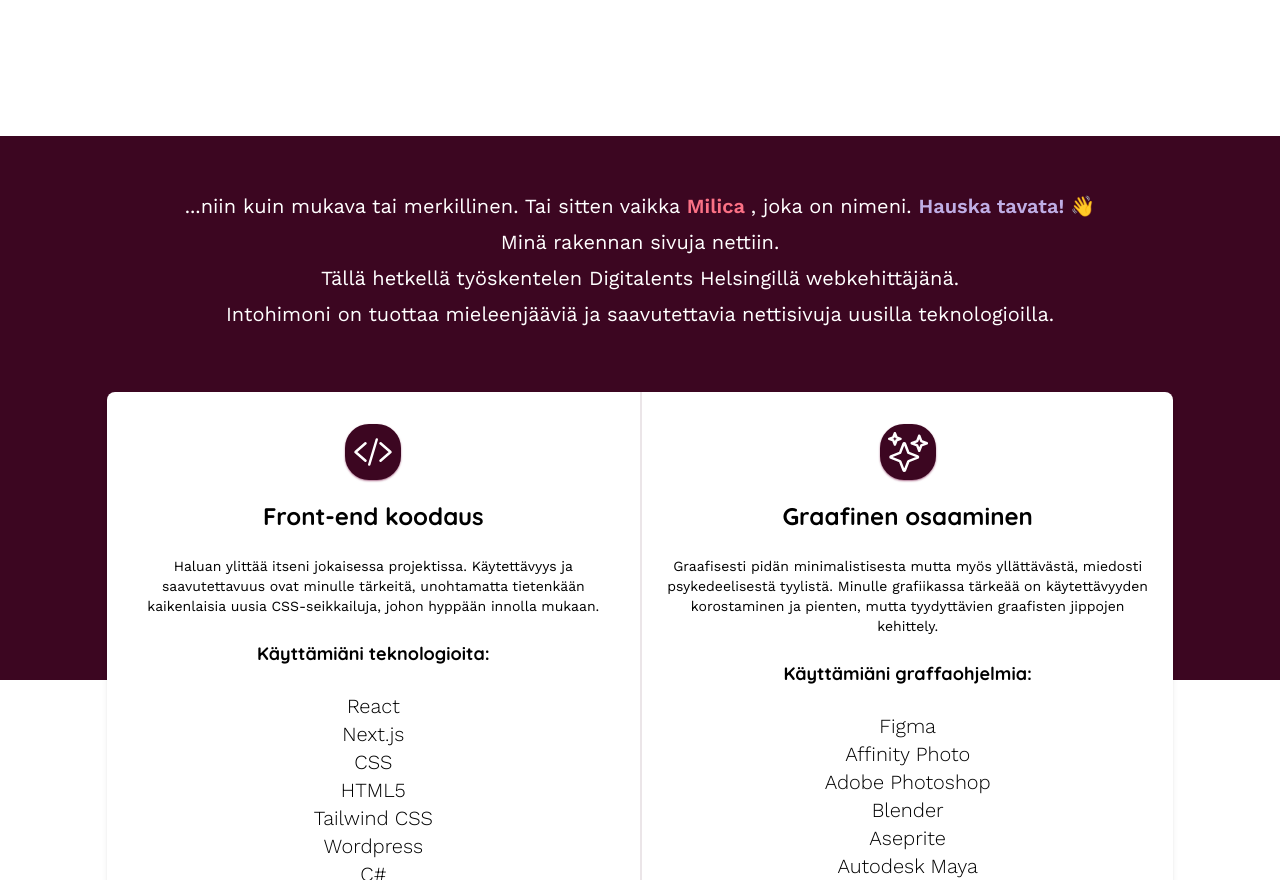
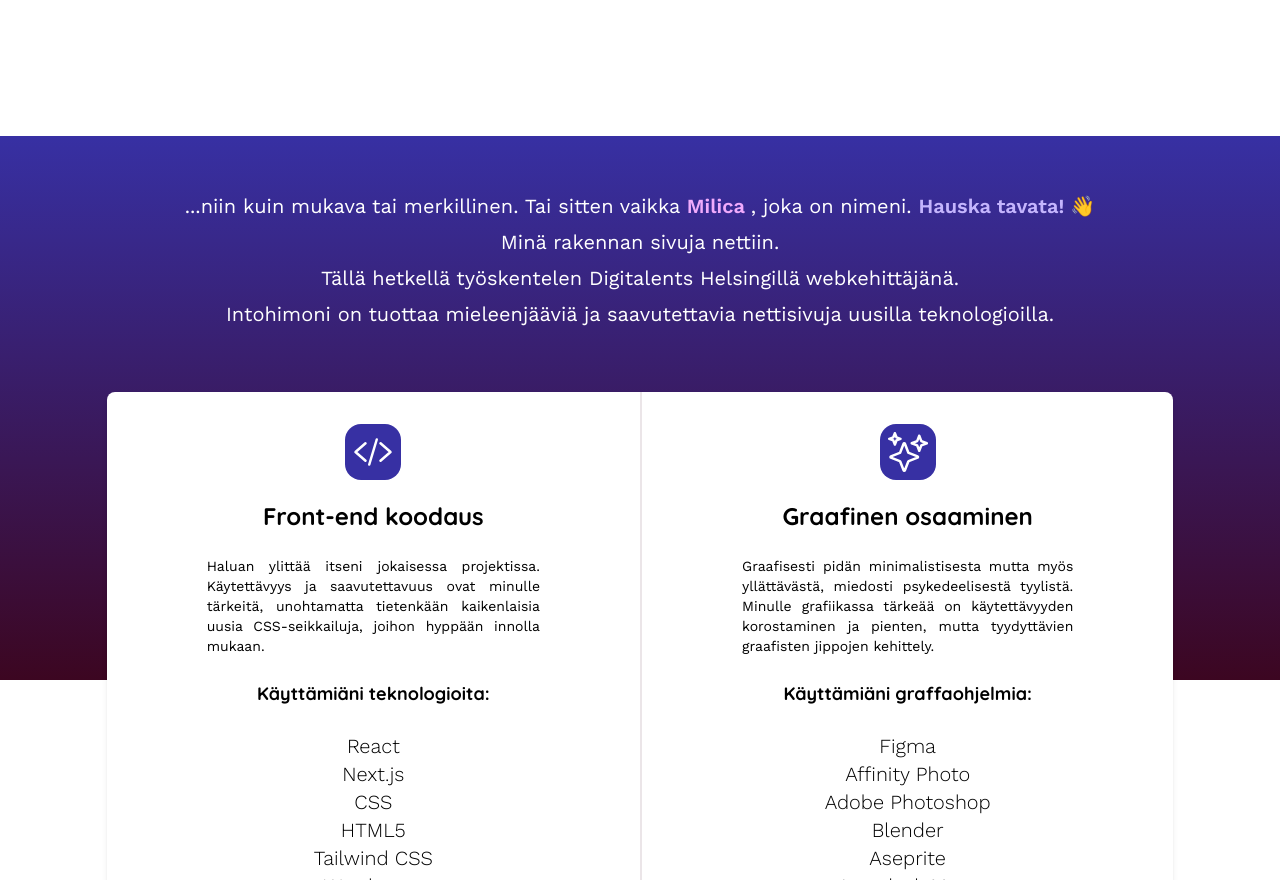
Before and after one commit to MilicaKrivokapic/Portfolio2022, a Next.js app: page / in a window 1280 px wide. Shown: the part 700-1580 px from the top of the page. Built offline with nearby package versions, Linux system fonts and the light colour scheme.

Commit message:
changed boring background color to gradient

```diff
--- a/components/About.jsx
+++ b/components/About.jsx
@@ -1,12 +1,12 @@
 const About = () => {
   return (
     <section className="">
-      <div className=" font-Work text-white bg-jazzberry-jam-700 w-full pb-[22rem] md:text-xl text-base p-14 lg:text-center ">
+      <div className=" font-Work text-white bg-gradient-to-b from-indigo-800 to-jazzberry-jam-700 bg-blend- w-full pb-[22rem] md:text-xl text-base p-14 lg:text-center ">
         <p className="xl:mb-2 mb-1">
           ...niin kuin mukava tai merkillinen. Tai sitten vaikka{" "}
-          <span className=" text-rose-400 font-semibold"> Milica </span>, joka
-          on nimeni.{" "}
-          <span className="font-semibold text-fuchsia-blue-200">
+          <span className=" text-fuchsia-300 font-semibold"> Milica </span>,
+          joka on nimeni.{" "}
+          <span className="font-semibold text-violet-300">
             Hauska tavata! 👋{" "}
           </span>
         </p>
@@ -22,7 +22,7 @@ const About = () => {
       <div className="w-full flex flex-col items-center ">
         <div className=" bg-white font-Work rounded-lg w-5/6 shadow-md grid grid-flow-row divide-y-2 md:grid-cols-2 md:divide-x-2 md:divide-y-0 divide-jazzberry-jam-700/10 text-center xl:text-xl overflow-hidden -mt-72 ">
           <div className="flex flex-col items-center py-8 px-5">
-            <div className="w-14 text-white bg-jazzberry-jam-700 rounded-3xl shadow-sm shadow-jazzberry-jam-600/60 p-2 mb-5">
+            <div className="w-14 text-white bg-indigo-800 rounded-2xl p-2 mb-5">
               <svg
                 xmlns="http://www.w3.org/2000/svg"
                 class="ionicon"
@@ -41,10 +41,10 @@ const About = () => {
             <p className="mb-6 font-bold text-2xl font-Quick">
               Front-end koodaus
             </p>
-            <p className="text-sm mb-6">
+            <p className="text-sm mb-6 xl:px-20 text-justify">
               Haluan ylittää itseni jokaisessa projektissa. Käytettävyys ja
               saavutettavuus ovat minulle tärkeitä, unohtamatta tietenkään
-              kaikenlaisia uusia CSS-seikkailuja, johon hyppään innolla mukaan.
+              kaikenlaisia uusia CSS-seikkailuja, joihon hyppään innolla mukaan.
             </p>
             <p className="font-bold font-Quick text-lg mb-6">
               Käyttämiäni teknologioita:
@@ -60,19 +60,19 @@ const About = () => {
             </ul>
           </div>
           <div className="flex flex-col items-center py-8 px-5">
-            <div className="w-14 text-white bg-jazzberry-jam-700 rounded-3xl shadow-sm shadow-jazzberry-jam-600/60 p-2 mb-5">
+            <div className="w-14 text-white bg-indigo-800  rounded-2xl  p-2 mb-5">
               <svg
                 xmlns="http://www.w3.org/2000/svg"
-                class="ionicon"
+                className="ionicon"
                 viewBox="0 0 512 512"
               >
                 <path
                   d="M259.92 262.91L216.4 149.77a9 9 0 00-16.8 0l-43.52 113.14a9 9 0 01-5.17 5.17L37.77 311.6a9 9 0 000 16.8l113.14 43.52a9 9 0 015.17 5.17l43.52 113.14a9 9 0 0016.8 0l43.52-113.14a9 9 0 015.17-5.17l113.14-43.52a9 9 0 000-16.8l-113.14-43.52a9 9 0 01-5.17-5.17zM108 68L88 16 68 68 16 88l52 20 20 52 20-52 52-20-52-20zM426.67 117.33L400 48l-26.67 69.33L304 144l69.33 26.67L400 240l26.67-69.33L496 144l-69.33-26.67z"
                   fill="none"
                   stroke="currentColor"
-                  stroke-linecap="round"
-                  stroke-linejoin="round"
-                  stroke-width="32"
+                  strokeLinecap="round"
+                  strokeLinejoin="round"
+                  strokeWidth="32"
                 />
               </svg>
             </div>
@@ -80,7 +80,7 @@ const About = () => {
               Graafinen osaaminen
             </p>
 
-            <p className="text-sm mb-6">
+            <p className="text-sm mb-6 text-justify xl:px-20">
               Graafisesti pidän minimalistisesta mutta myös yllättävästä,
               miedosti psykedeelisestä tyylistä. Minulle grafiikassa tärkeää on
               käytettävyyden korostaminen ja pienten, mutta tyydyttävien
```
